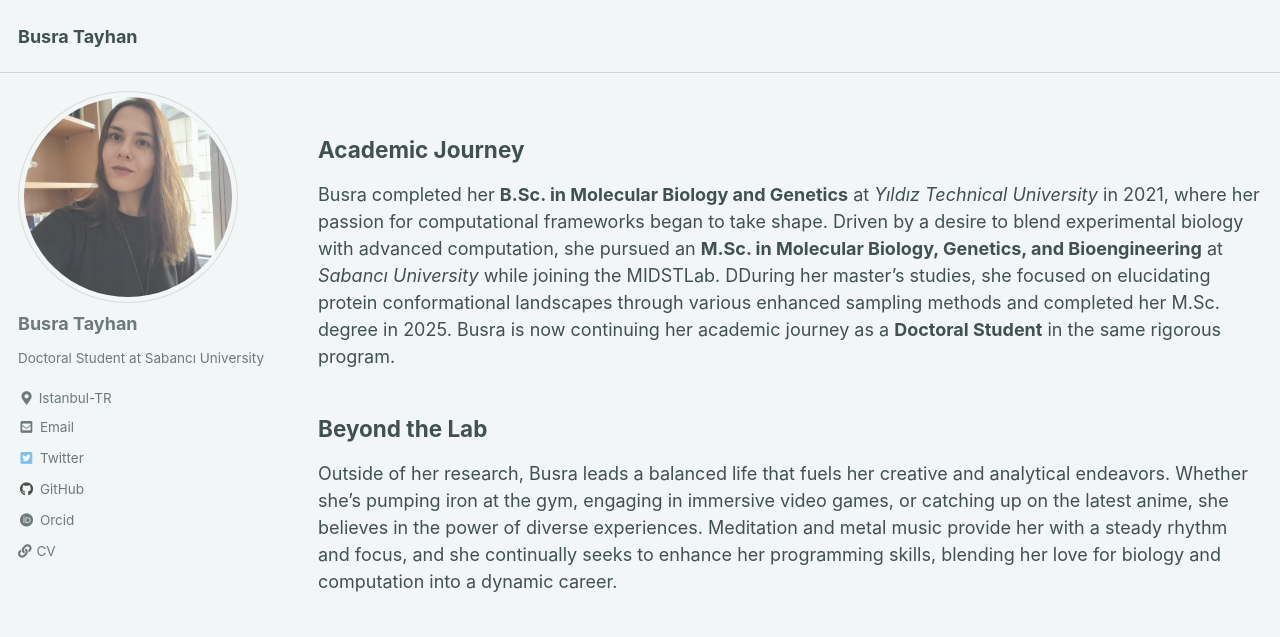
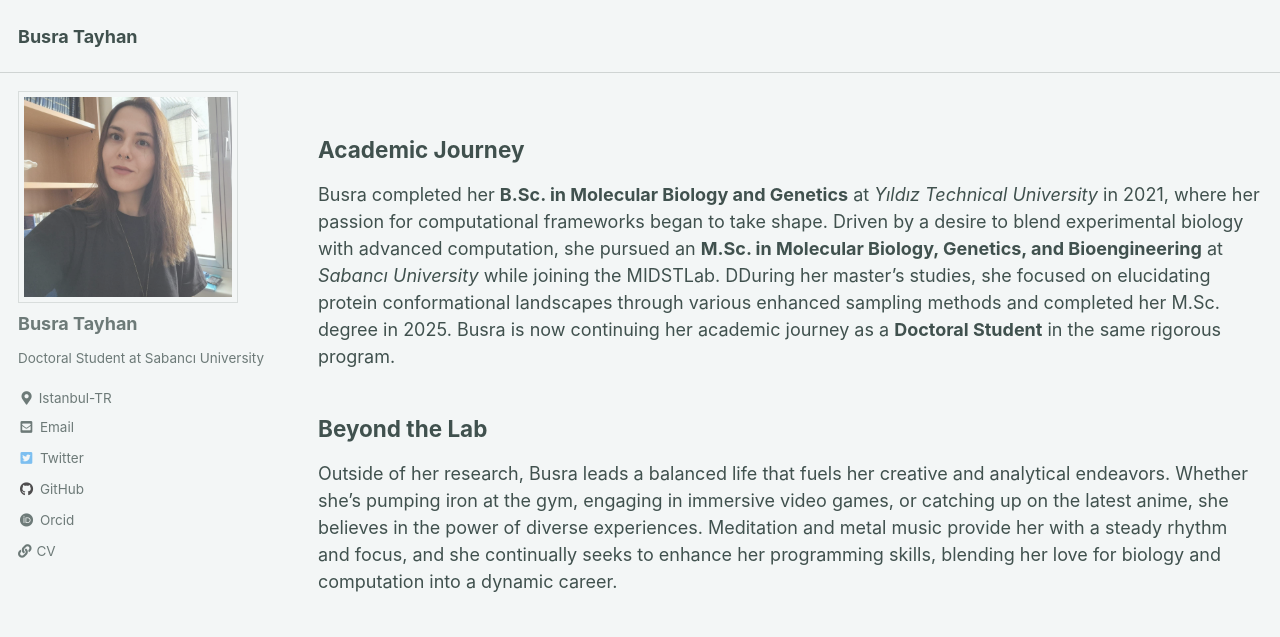
Before and after one commit to btayhan/btayhan.github.io, a plain HTML site: page index.html in a window 1280 px wide. Shown: the top 637 px of the page. Drawn offline with Linux system fonts and the light colour scheme.

Commit message:
index.html

```diff
--- a/index.html
+++ b/index.html
@@ -89,6 +89,18 @@
 <!-- end custom head snippets -->
 
     <link rel="icon" href="./images/favicon.png" type="image/png">
+
+    <style>
+      .author__avatar img,
+      .author__avatar img.u-photo {
+        width: 220px !important;
+        max-width: 220px !important;
+        height: auto !important;
+        border-radius: 0 !important;
+        object-fit: contain !important;
+        display: block !important;
+      }
+    </style>
   </head>
 
   <body class="layout--archive wide">
@@ -144,7 +156,7 @@
 
     <div class="author__avatar">
       <a href="https://btayhan.github.io/">
-        <img src="/images/busra_tayhan.jpeg" alt="Busra Tayhan" itemprop="image" class="u-photo" style="width: 220px; max-width: none;">
+        <img src="/images/busra_tayhan.jpeg" alt="Busra Tayhan" itemprop="image" class="u-photo">
       </a>
     </div>
 
```
